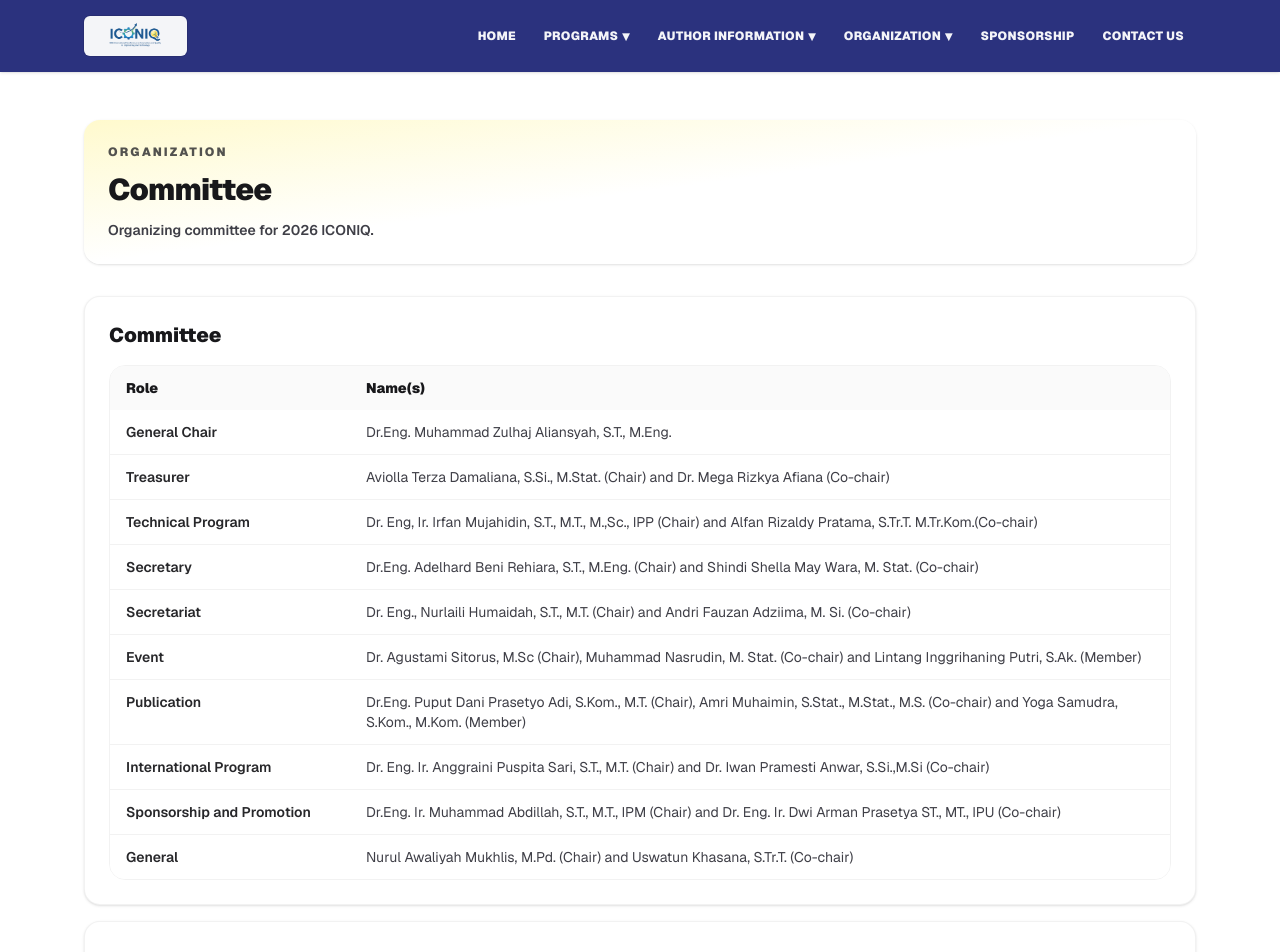
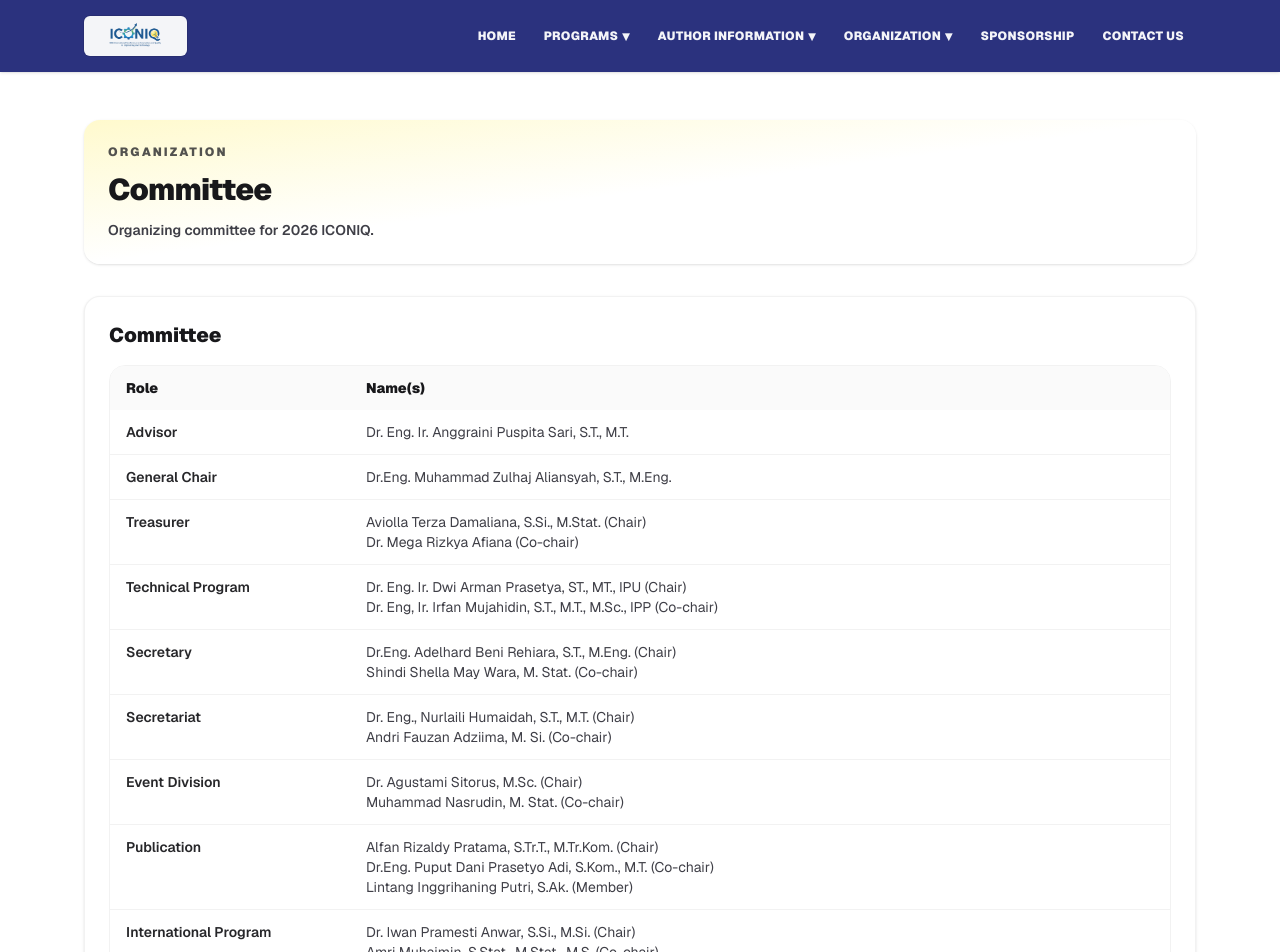
Before and after one commit to helloawuteam-maker/iconic2026, a Next.js app: page /organization in a window 1280 px wide. Shown: the top 952 px of the page. Built offline with nearby package versions, Linux system fonts and the light colour scheme.

Commit message:
Update committee, IPC filters, and organized-by logos

```diff
--- a/app/organization/page.tsx
+++ b/app/organization/page.tsx
@@ -516,65 +516,85 @@ export default function OrganizationPage() {
                 </thead>
                 <tbody className="divide-y divide-black/5 bg-white">
                   <tr className="align-top">
+                    <td className="px-4 py-3 font-semibold text-zinc-800">Advisor</td>
+                    <td className="px-4 py-3 text-zinc-700">Dr. Eng. Ir. Anggraini Puspita Sari, S.T., M.T.</td>
+                  </tr>
+                  <tr className="align-top">
                     <td className="px-4 py-3 font-semibold text-zinc-800">General Chair</td>
                     <td className="px-4 py-3 text-zinc-700">Dr.Eng. Muhammad Zulhaj Aliansyah, S.T., M.Eng.</td>
                   </tr>
                   <tr className="align-top">
                     <td className="px-4 py-3 font-semibold text-zinc-800">Treasurer</td>
                     <td className="px-4 py-3 text-zinc-700">
-                      Aviolla Terza Damaliana, S.Si., M.Stat. (Chair) and Dr. Mega Rizkya Afiana (Co-chair)
+                      Aviolla Terza Damaliana, S.Si., M.Stat. (Chair)
+                      <br />
+                      Dr. Mega Rizkya Afiana (Co-chair)
                     </td>
                   </tr>
                   <tr className="align-top">
                     <td className="px-4 py-3 font-semibold text-zinc-800">Technical Program</td>
                     <td className="px-4 py-3 text-zinc-700">
-                      Dr. Eng, Ir. Irfan Mujahidin, S.T., M.T., M.,Sc., IPP (Chair) and Alfan Rizaldy Pratama, S.Tr.T.
-                      M.Tr.Kom.(Co-chair)
+                      Dr. Eng. Ir. Dwi Arman Prasetya, ST., MT., IPU (Chair)
+                      <br />
+                      Dr. Eng, Ir. Irfan Mujahidin, S.T., M.T., M.Sc., IPP (Co-chair)
                     </td>
                   </tr>
                   <tr className="align-top">
                     <td className="px-4 py-3 font-semibold text-zinc-800">Secretary</td>
                     <td className="px-4 py-3 text-zinc-700">
-                      Dr.Eng. Adelhard Beni Rehiara, S.T., M.Eng. (Chair) and Shindi Shella May Wara, M. Stat. (Co-chair)
+                      Dr.Eng. Adelhard Beni Rehiara, S.T., M.Eng. (Chair)
+                      <br />
+                      Shindi Shella May Wara, M. Stat. (Co-chair)
                     </td>
                   </tr>
                   <tr className="align-top">
                     <td className="px-4 py-3 font-semibold text-zinc-800">Secretariat</td>
                     <td className="px-4 py-3 text-zinc-700">
-                      Dr. Eng., Nurlaili Humaidah, S.T., M.T. (Chair) and Andri Fauzan Adziima, M. Si. (Co-chair)
+                      Dr. Eng., Nurlaili Humaidah, S.T., M.T. (Chair)
+                      <br />
+                      Andri Fauzan Adziima, M. Si. (Co-chair)
                     </td>
                   </tr>
                   <tr className="align-top">
-                    <td className="px-4 py-3 font-semibold text-zinc-800">Event</td>
+                    <td className="px-4 py-3 font-semibold text-zinc-800">Event Division</td>
                     <td className="px-4 py-3 text-zinc-700">
-                      Dr. Agustami Sitorus, M.Sc (Chair), Muhammad Nasrudin, M. Stat. (Co-chair) and Lintang Inggrihaning Putri,
-                      S.Ak. (Member)
+                      Dr. Agustami Sitorus, M.Sc. (Chair)
+                      <br />
+                      Muhammad Nasrudin, M. Stat. (Co-chair)
                     </td>
                   </tr>
                   <tr className="align-top">
                     <td className="px-4 py-3 font-semibold text-zinc-800">Publication</td>
                     <td className="px-4 py-3 text-zinc-700">
-                      Dr.Eng. Puput Dani Prasetyo Adi, S.Kom., M.T. (Chair), Amri Muhaimin, S.Stat., M.Stat., M.S. (Co-chair) and
-                      Yoga Samudra, S.Kom., M.Kom. (Member)
+                      Alfan Rizaldy Pratama, S.Tr.T., M.Tr.Kom. (Chair)
+                      <br />
+                      Dr.Eng. Puput Dani Prasetyo Adi, S.Kom., M.T. (Co-chair)
+                      <br />
+                      Lintang Inggrihaning Putri, S.Ak. (Member)
                     </td>
                   </tr>
                   <tr className="align-top">
                     <td className="px-4 py-3 font-semibold text-zinc-800">International Program</td>
                     <td className="px-4 py-3 text-zinc-700">
-                      Dr. Eng. Ir. Anggraini Puspita Sari, S.T., M.T. (Chair) and Dr. Iwan Pramesti Anwar, S.Si.,M.Si (Co-chair)
+                      Dr. Iwan Pramesti Anwar, S.Si., M.Si. (Chair)
+                      <br />
+                      Amri Muhaimin, S.Stat., M.Stat., M.S. (Co-chair)
                     </td>
                   </tr>
                   <tr className="align-top">
                     <td className="px-4 py-3 font-semibold text-zinc-800">Sponsorship and Promotion</td>
                     <td className="px-4 py-3 text-zinc-700">
-                      Dr.Eng. Ir. Muhammad Abdillah, S.T., M.T., IPM (Chair) and Dr. Eng. Ir. Dwi Arman Prasetya ST., MT., IPU
-                      (Co-chair)
+                      Dr.Eng. Ir. Muhammad Abdillah, S.T., M.T., IPM (Chair)
+                      <br />
+                      Yoga Samudra, S.Kom., M.Kom. (Co-chair)
                     </td>
                   </tr>
                   <tr className="align-top">
-                    <td className="px-4 py-3 font-semibold text-zinc-800">General</td>
+                    <td className="px-4 py-3 font-semibold text-zinc-800">General Affairs</td>
                     <td className="px-4 py-3 text-zinc-700">
-                      Nurul Awaliyah Mukhlis, M.Pd. (Chair) and Uswatun Khasana, S.Tr.T. (Co-chair)
+                      Nurul Awaliyah Mukhlis, M.Pd. (Chair)
+                      <br />
+                      Uswatun Khasana, S.Tr.T. (Co-chair)
                     </td>
                   </tr>
                 </tbody>
```
